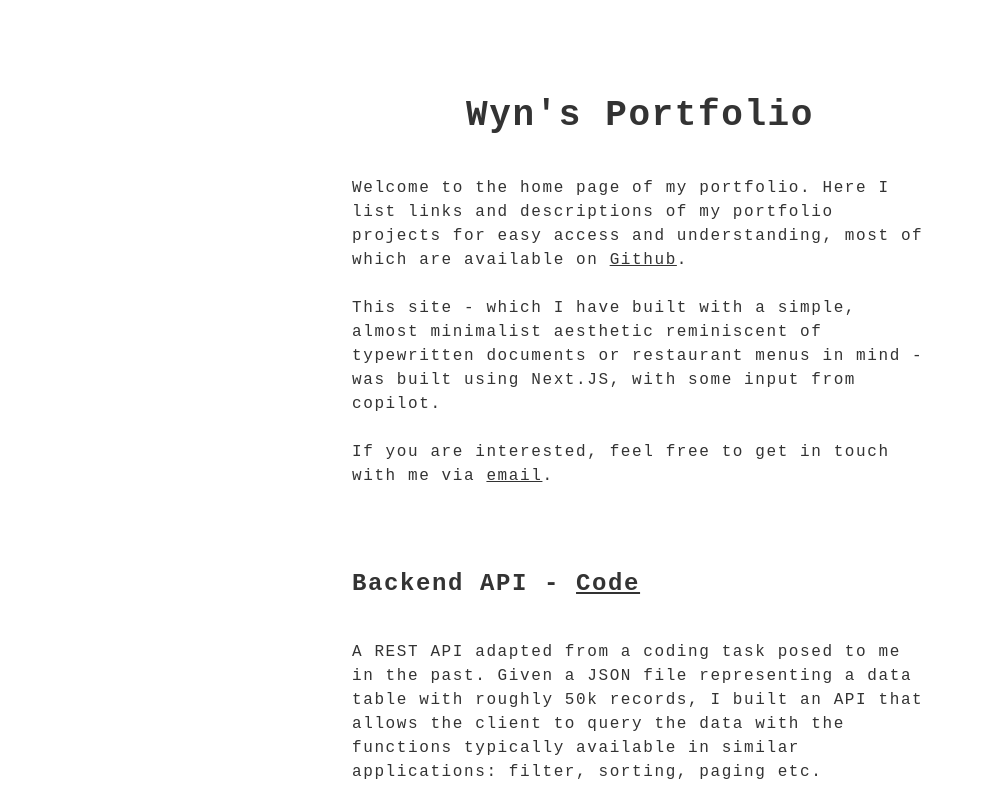
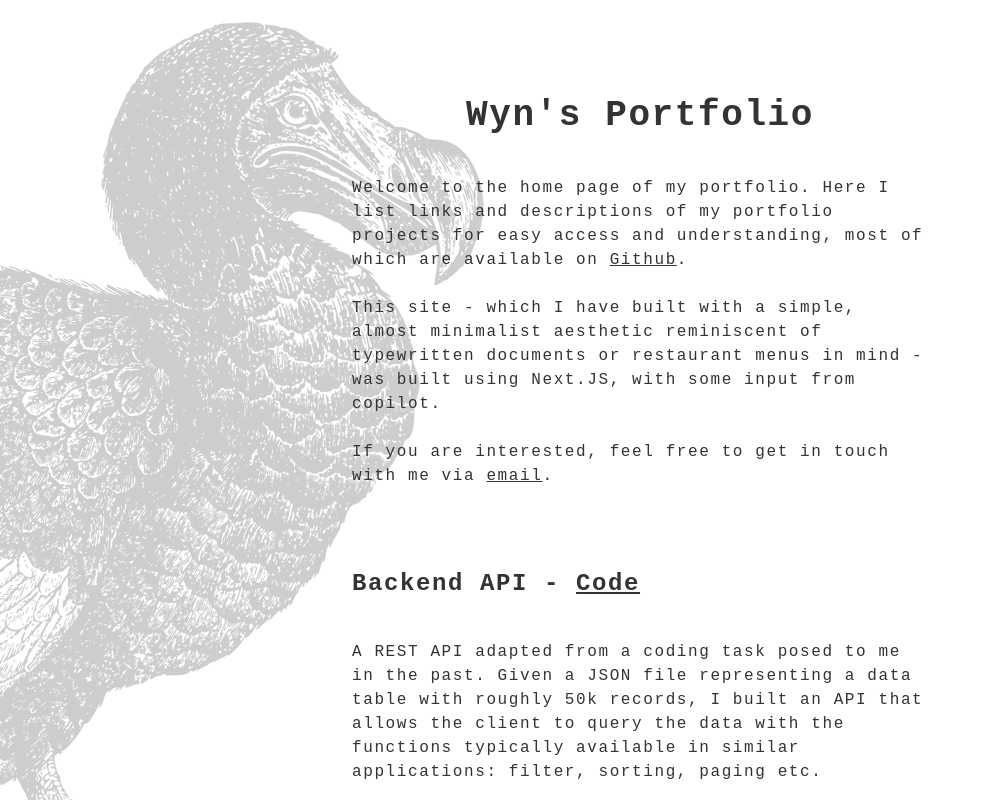
Before and after one commit to Casinha/portfolio-home, a Next.js app: page / in a window 1280 px wide. Shown: the top 800 px of the page, without its empty margins (0-984 px from the left). Built offline with nearby package versions, Linux system fonts and the light colour scheme.

Commit message:
Dodo background image added

```diff
--- a/src/app/page.tsx
+++ b/src/app/page.tsx
@@ -14,6 +14,7 @@ export default function Home() {
 
   return (
     <main className="min-h-screen flex justify-center items-start">
+      <img className="fixed opacity-20 -z-10 -inset-x-40 md:-inset-x-96" src="/dodo.png"></img>
       <div className="flex flex-col items-center justify-between p-10 max-w-sm md:p-24 md:max-w-screen-md typewriter">
         <h1 className="text-2xl md:text-4xl">Wyn&apos;s Portfolio</h1>
         <p className="my-10">Welcome to the home page of my portfolio. Here I list links and descriptions of my portfolio projects for easy access and understanding, most of which are available on <a href="https://github.com/Casinha" target="_blank">Github</a>. <br /><br /> This site - which I have built with a simple, almost minimalist aesthetic reminiscent of typewritten documents or restaurant menus in mind - was built using Next.JS, with some input from copilot.<br/><br/>If you are interested, feel free to get in touch with me via <a href="mailto: wyndb@hotmail.com">email</a>.</p>
```
Also changed, not shown: public/dodo.png (added).
